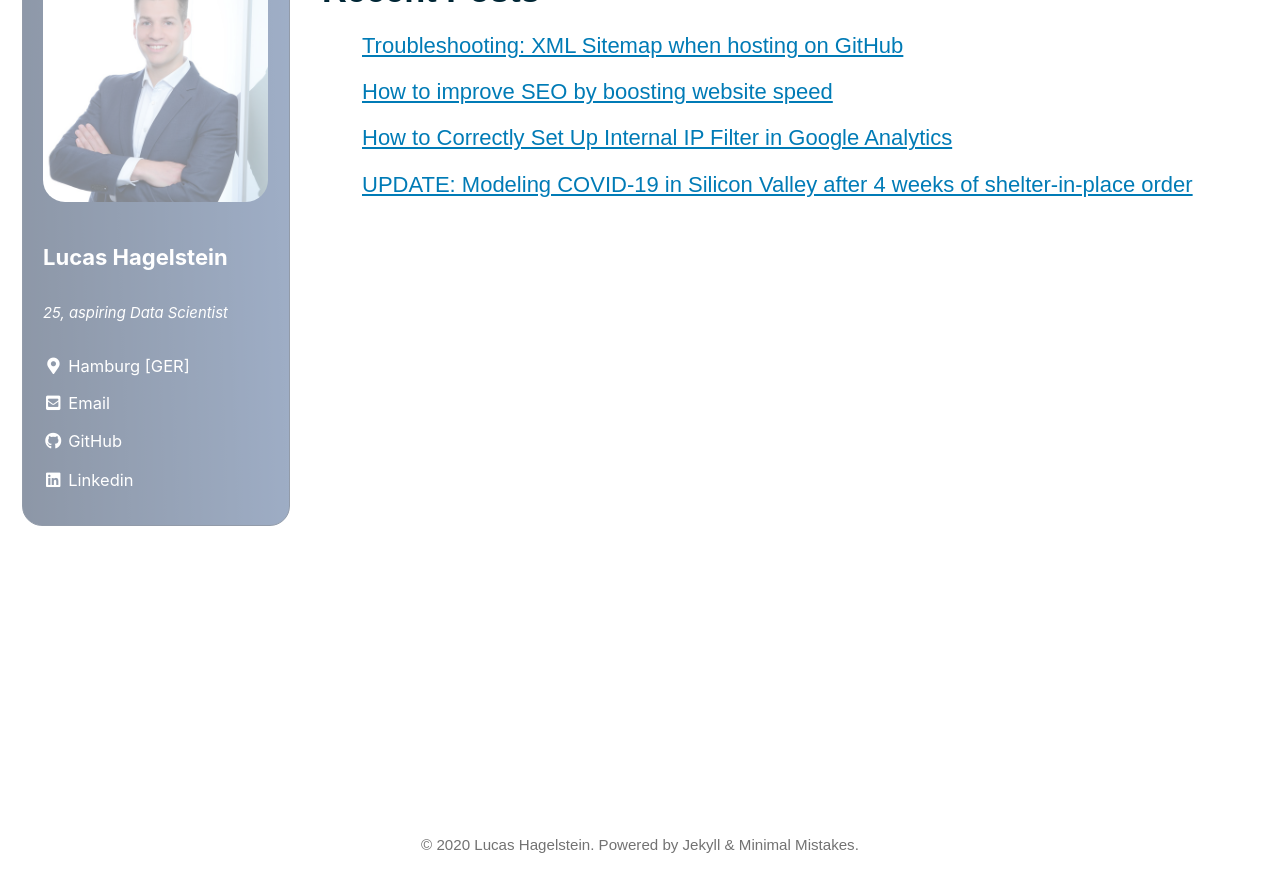
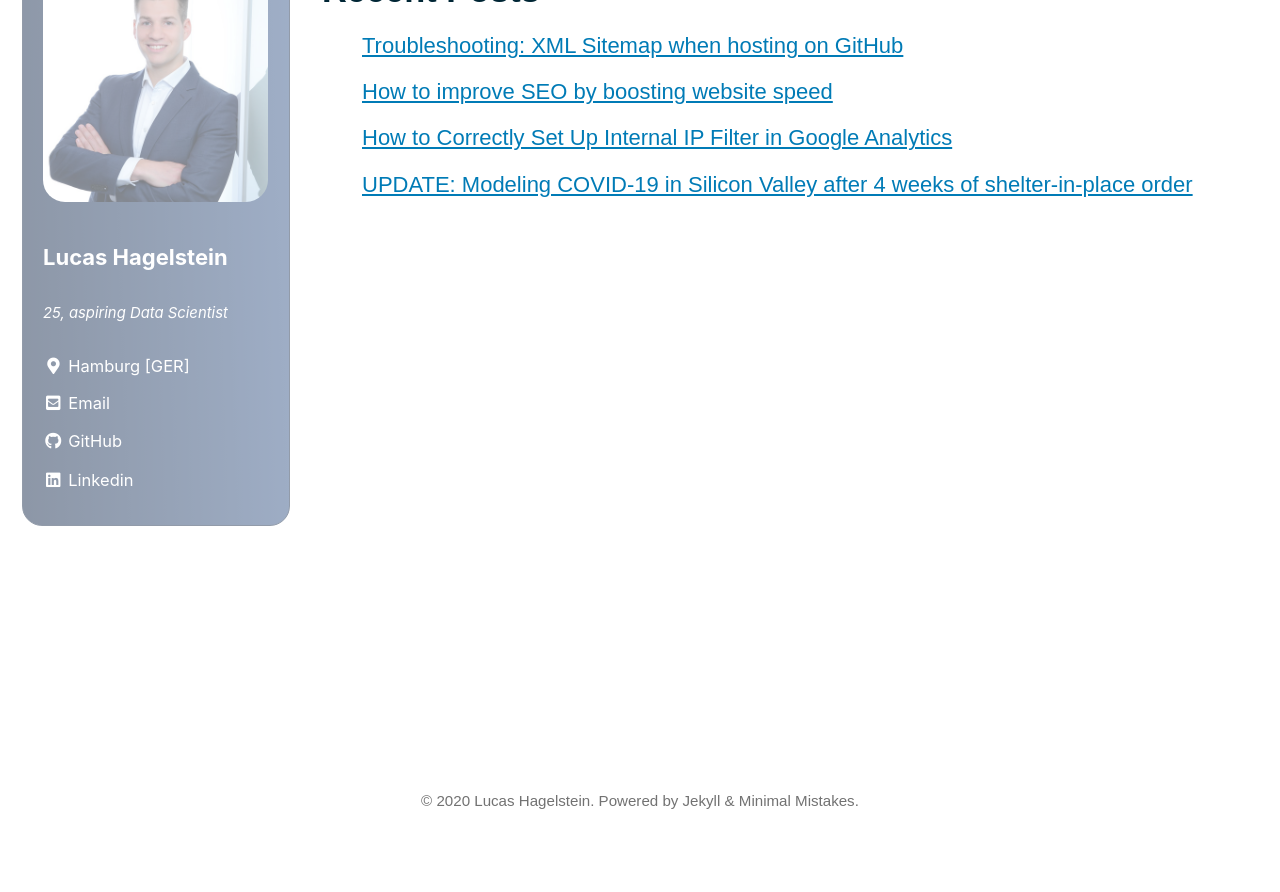
Before and after one commit to LHAGELS/LHAGELS.github.io, a Jekyll site: the page built from _pages/Blog.md, in a window 1280 px wide and 900 px high, scrolled down 184 px. Shown: the top 892 px of the window. Built offline with Jekyll 4.4.1, drawn with Linux system fonts in a browser that asks for light colours; cached includes are drawn as plain includes; nearby versions of some CDN libraries; after the commit the page ends 1040 px from its top, so only the background shows below that.

Commit message:
new github

```diff
--- a/_sass/minimal-mistakes/_footer.scss
+++ b/_sass/minimal-mistakes/_footer.scss
@@ -15,7 +15,7 @@
   bottom: 0;
   height: auto;
   /* sticky footer fix end */
-  margin-top: 2em;
+  margin-top: 1em;
   color: $muted-text-color;
   -webkit-animation: $intro-transition;
   animation: $intro-transition;
@@ -27,7 +27,7 @@
     @include clearfix;
     margin-left: auto;
     margin-right: auto;
-    margin-top: 2em;
+    margin-top: 1em;
     max-width: 100%;
     padding: 0 1em 2em;
 
```
